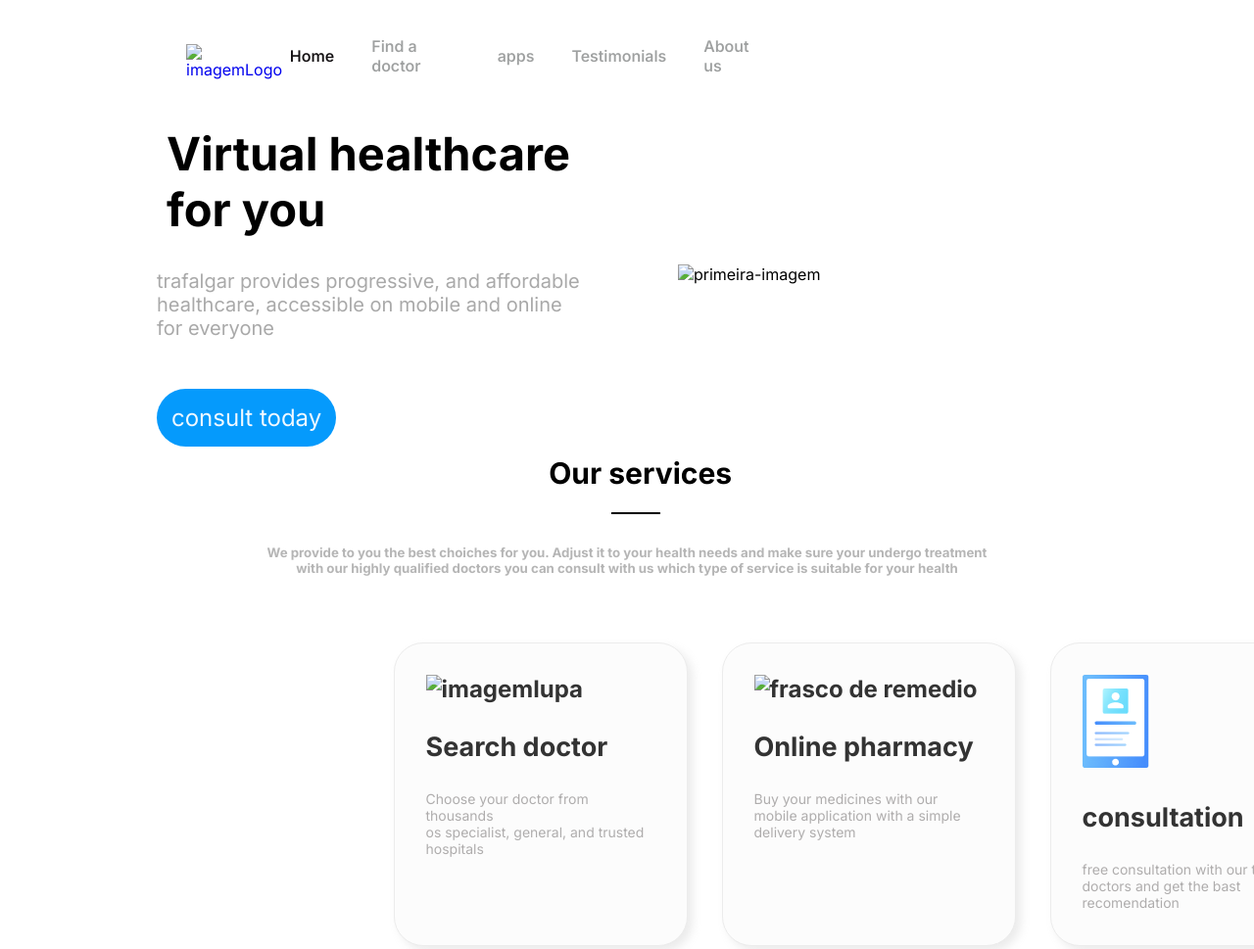
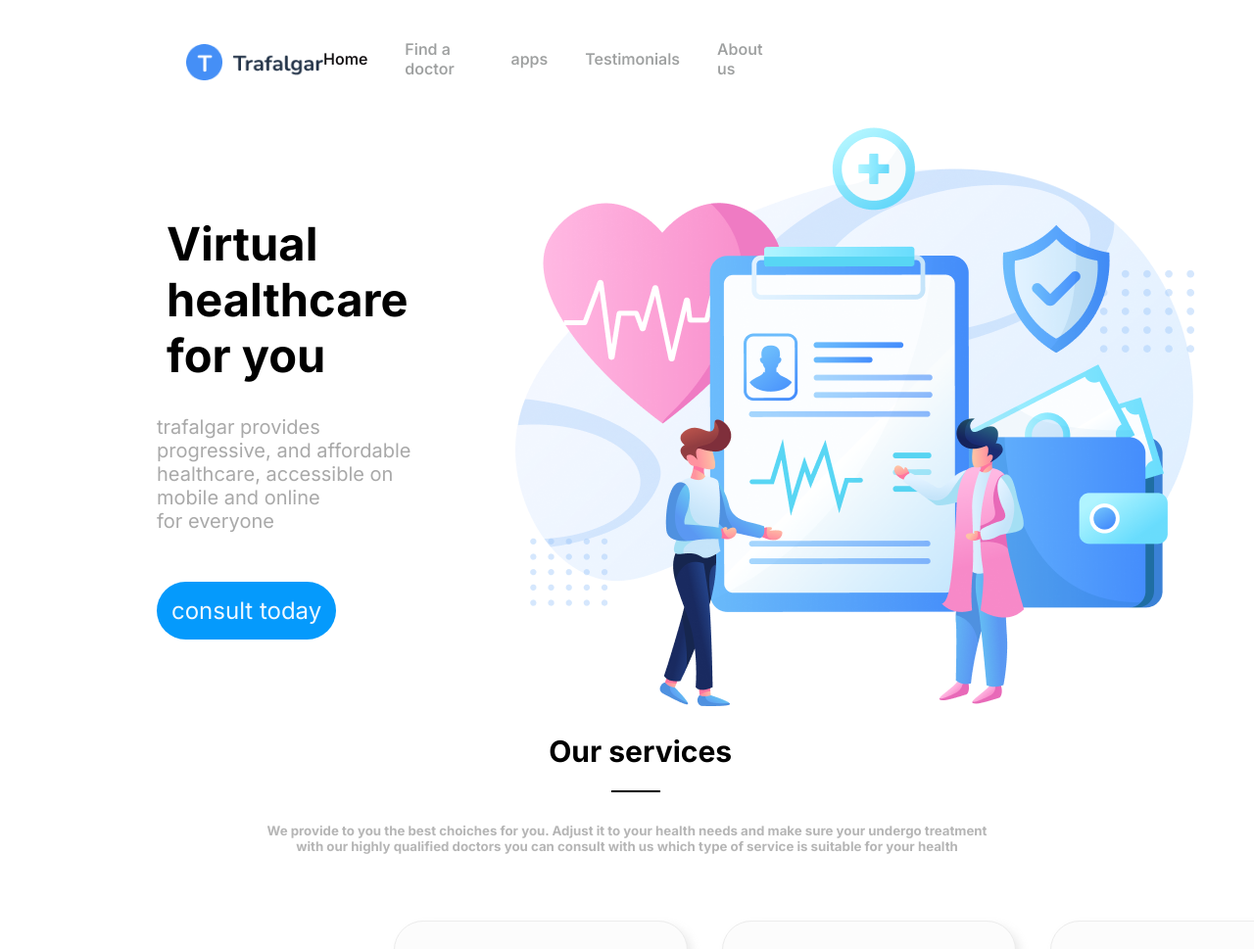
Before and after one commit to miopesniper/trabalho, a plain HTML site: page index.html in a window 1280 px wide. Shown: the top 969 px of the page at 98% size. Drawn offline with Linux system fonts and the light colour scheme; files whose address does not match are found by name.

Commit message:
Update index.html

```diff
--- a/index.html
+++ b/index.html
@@ -10,7 +10,7 @@
 <body>
     <header>
         <nav class="navegacao">
-            <a href="#"><img src="images/logo.png" alt="imagemLogo" class="logo"></a>
+            <a href="#"><img src="imagens/logo.png" alt="imagemLogo" class="logo"></a>
             <ul>
                 <li><a href="#" class="ativado">Home</a></li>
                 <li><a href="#">Find a doctor</a></li>
@@ -30,7 +30,7 @@
             <a href="#" class="botao-consulta">consult today</a>
         </div>
         <div class="imagens">
-            <img src="images/imagem1.png" alt="primeira-imagem">
+            <img src="imagens/imagem1.png" alt="primeira-imagem">
         </div>
     </main>
     <header>
@@ -41,14 +41,14 @@
         <div class="container">
                 <a href="#">
                 <div class="box box-1">
-                            <img src="images/busca.png" alt="imagemlupa">
+                            <img src="imagens/busca.png" alt="imagemlupa">
                             <h2 class="textos1">Search doctor</h2>
                                 <h3 class="textos2">Choose your doctor from thousands <br> os specialist, general, and trusted <br> hospitals</h3>
                 </div>
             </a>
             <a href="#">
                 <div class="box box-2">
-                        <img src="images/frasco.png" alt="frasco de remedio">
+                        <img src="imagens/frasco.png" alt="frasco de remedio">
                         <h2 class="textos1">Online pharmacy</h2>
                             <h3 class="textos2">Buy your medicines with our mobile application with a simple delivery system</h3>
                 </div>
```
